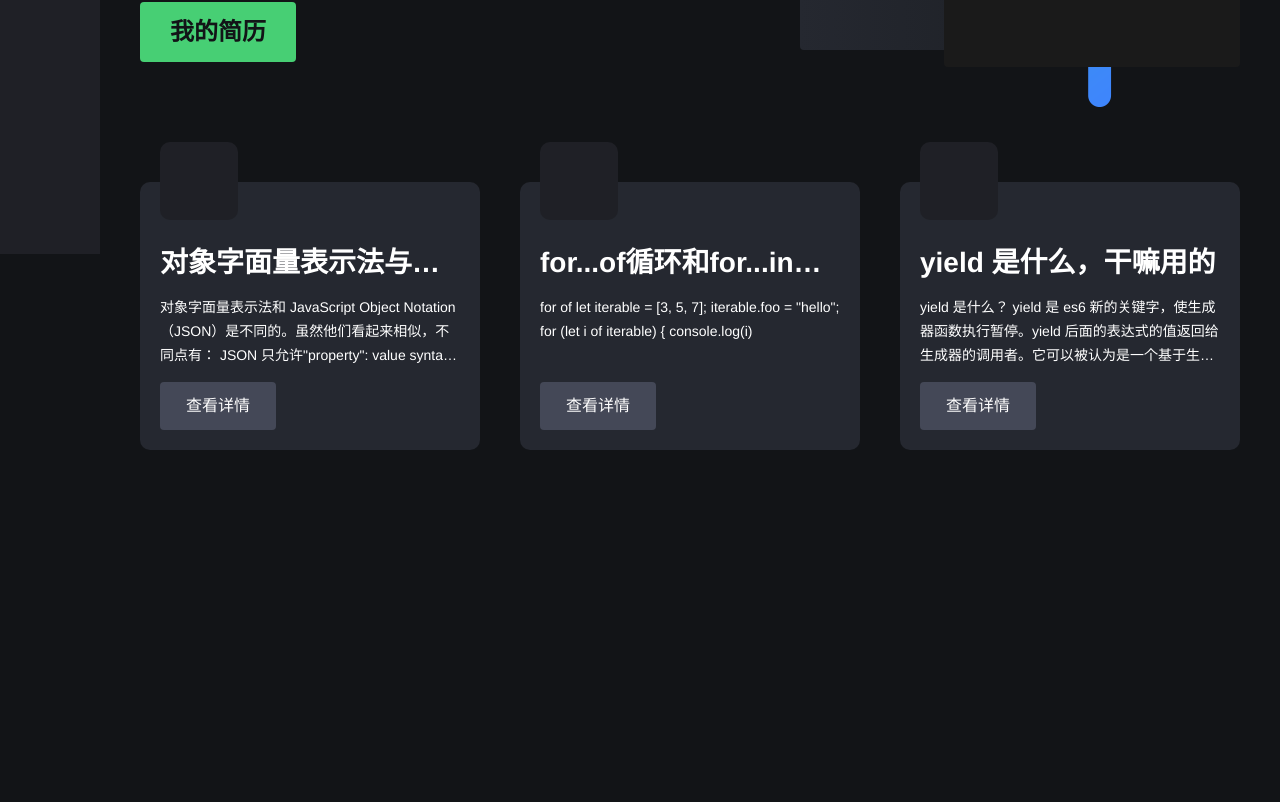
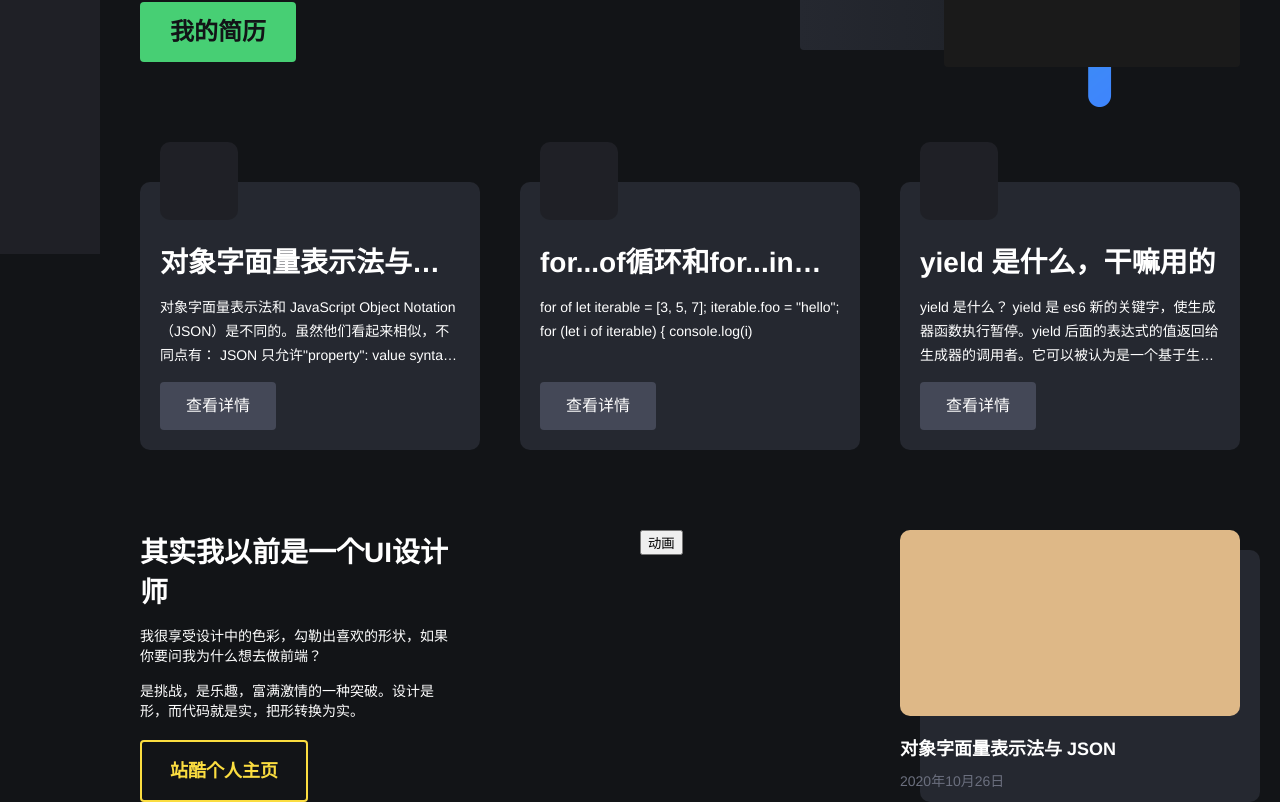
Before and after one commit to htz-html/blog, a Vue app: page /#/ in a window 1280 px wide. Shown: the part 546-1348 px from the top of the page. Before the commit the page ends 996 px from the top, so only its background shows below. Built offline with nearby package versions, Linux system fonts and the light colour scheme; a small style sheet from the web is missing.

Commit message:
home,在搞动画效果

```diff
--- a/src/views/Home.vue
+++ b/src/views/Home.vue
@@ -50,6 +50,29 @@
           </div>
         </div>
       </div>
+      <div class="design">
+        <div class="explain">
+          <h2 class="title">其实我以前是一个UI设计师</h2>
+          <p>我很享受设计中的色彩，勾勒出喜欢的形状，如果你要问我为什么想去做前端？</p>
+          <p>是挑战，是乐趣，富满激情的一种突破。设计是形，而代码就是实，把形转换为实。</p>
+          <div class="design-btn">
+            <router-link class="design-btn-link" to=''>站酷个人主页</router-link>
+          </div>
+        </div>
+        <div style="width:100px">
+          <button @click="btnYiD">动画</button>
+        </div>
+        <transition name="fade">
+          <div class="opus-items" :class="{xxx:show}">
+            <div class="img">
+              <img src=""/>
+            </div>
+            <h2 class="title ellipsis-1">对象字面量表示法与 JSON</h2>
+            <p class="time">2020年10月26日</p>
+          </div>
+        </transition>
+
+      </div>
     </div>
   </Layout>
 </template>
@@ -81,7 +104,11 @@ export default class Home extends Vue {
       artUrl:'https://www.yinxiang.com/everhub/note/2f5b673a-7957-4f33-a643-64a6c353a1d6',
       describe:'yield 是什么？ yield 是 es6 新的关键字，使生成器函数执行暂停。yield 后面的表达式的值返回给生成器的调用者。它可以被认为是一个基于生成器的版本的 return 关键字。 yiel'
     }
-  ]
+  ];
+  show= false;
+  btnYiD(){
+    this.show=true
+  }
 }
 </script>
 <style lang="scss" scoped>
@@ -93,6 +120,7 @@ $gridGap: 30px;
 $lookBtn: 44px;
 $bottomHeight:44px;
 $textPadding:20px;
+$listBackground:#252830;
 .home {
   margin-top: 80px;
   >.content{
@@ -157,13 +185,13 @@ $textPadding:20px;
       border-radius: 50%;
     }
   }
-  .list{
+  >.list{
     margin-top: 120px;
     display: flex;
     justify-content:space-between;
     >.item{
       width: 340px;
-      background: #252830;
+      background: $listBackground;
       border-radius: $borderRadius10;
       padding: 20px;
       box-sizing: border-box;
@@ -196,7 +224,79 @@ $textPadding:20px;
       }
     }
   }
+  >.design{
+    margin-top: 80px;
+    display: flex;
+    justify-content: space-between;
+    >.explain{
+      width: 340px;
+      border-radius: $borderRadius10;
+    }
+    >.explain{
+        padding-right: 30px;
+        box-sizing: border-box;
+      >.title{
+        font-size: 28px;
+      }
+      p{
+        margin-top: 15px;
+      }
+      .design-btn{
+        margin-top: 20px;
+        .design-btn-link{
+          display: inline-block;
+          border: 2px solid #FBDD40;
+          color: #FBDD40;
+          font-size: 18px;
+          font-weight: bold;
+          line-height: 58px;
+          padding: 0 28px;
+          border-radius: $borderRadius;
+        }
+      }
+    }
+    >.opus-items{
+      position: relative;
+      width: 340px;
+      cursor: pointer;
+      >.img{
+        height: 186px;
+        background: burlywood;
+        border-radius: $borderRadius10;
+      }
+      >.title{
+        font-size: 18px;
+        font-weight: bold;
+        margin-top: 18px;
+      }
+      >.time{
+        margin-top: 10px;
+        color: #6B6F7E;
+      }
+    }
+    >.opus-items::after{
+      content: '';
+      position: absolute;
+      background: $listBackground;
+      right: -20px;
+      top: 20px;
+      left: 20px;
+      z-index: -1;
+      bottom: 0;
+      border-radius: $borderRadius10;
+    }
+    >.opus-items:hover::after{
+      bottom: 0;
+      top: -20px;
+      left: -20px;
+      transition: all .5s ;
+    }
+  }
 }
+.fade-enter, .fade-leave-to /* .fade-leave-active below version 2.1.8 */ {
+  opacity: 0;
+}
+.xxx{}
 @keyframes liMove {
   0%{ transform: translateY(-10px);}
   25%{transform: translateY(10px);}
```
